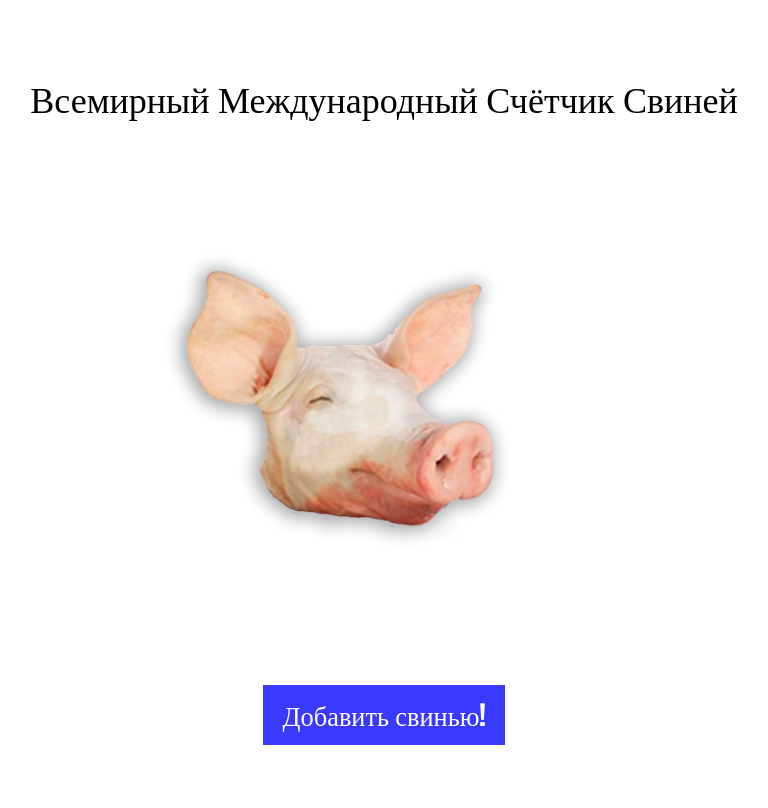
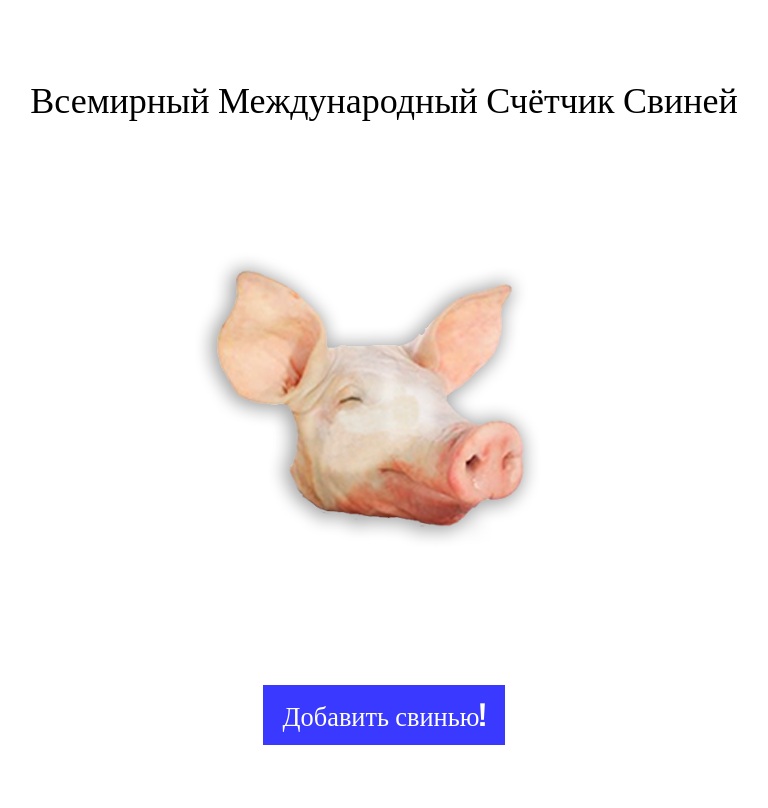
Before and after one commit to cheburashka777/svin, a PHP site: page / in a window 1280 px wide. Shown: the whole page, without its empty margins (256-1024 px from the left). Run offline with PHP 8.4, Linux system fonts and the light colour scheme; data that the repository does not hold is empty; a stand-in replaces the project's code that opens the database connection; some libraries are stand-ins or nearby versions.

Commit message:
Небольшие изменения

```diff
--- a/style.css
+++ b/style.css
@@ -58,7 +58,6 @@ img {
     align-items: center;
     gap: 30px;
     height: 100%;
-    transform: translateX(-30px);
 }
 
 #number {
```
